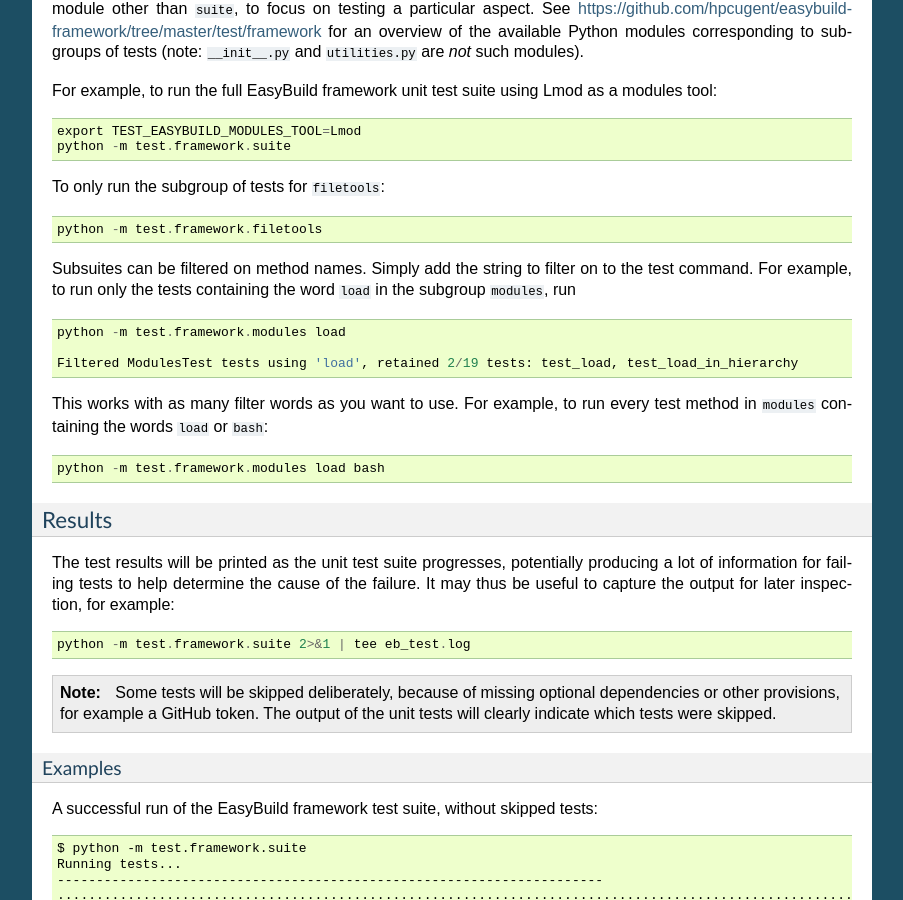
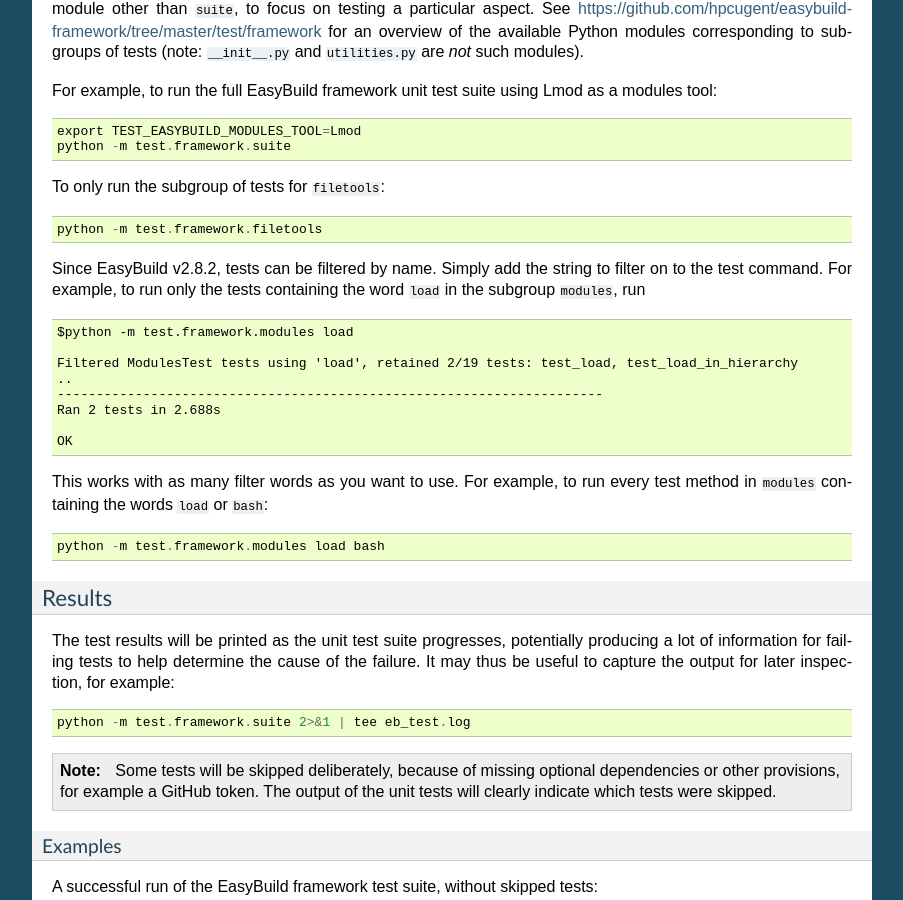
Before and after one commit to easybuilders/easybuild, a Sphinx documentation site: the page built from docs/Unit-tests.rst, in a window 1280 px wide and 900 px high, scrolled down 3199 px. Shown: the whole window, without its empty margins (198-1101 px from the left). Built offline with Sphinx 7.4.7, drawn with Linux system fonts in a browser that asks for light colours.

Commit message:
fix remarks

```diff
--- a/docs/Unit-tests.rst
+++ b/docs/Unit-tests.rst
@@ -182,12 +182,18 @@
 
     python -m test.framework.filetools
 
-Subsuites can be filtered on method names. Simply add the string to filter on to the test command. For example, to run
-only the tests containing the word ``load`` in the subgroup ``modules``, run ::
+Since EasyBuild v2.8.2, tests can be filtered by name. Simply add the string to filter on to the test command. For example,
+to run only the tests containing the word ``load`` in the subgroup ``modules``, run ::
 
-    python -m test.framework.modules load
+    $python -m test.framework.modules load
 
     Filtered ModulesTest tests using 'load', retained 2/19 tests: test_load, test_load_in_hierarchy
+    ..
+    ----------------------------------------------------------------------
+    Ran 2 tests in 2.688s
+
+    OK
+
 
 This works with as many filter words as you want to use. For example, to run every test method in ``modules``
 containing the words ``load`` or ``bash``: ::
```
